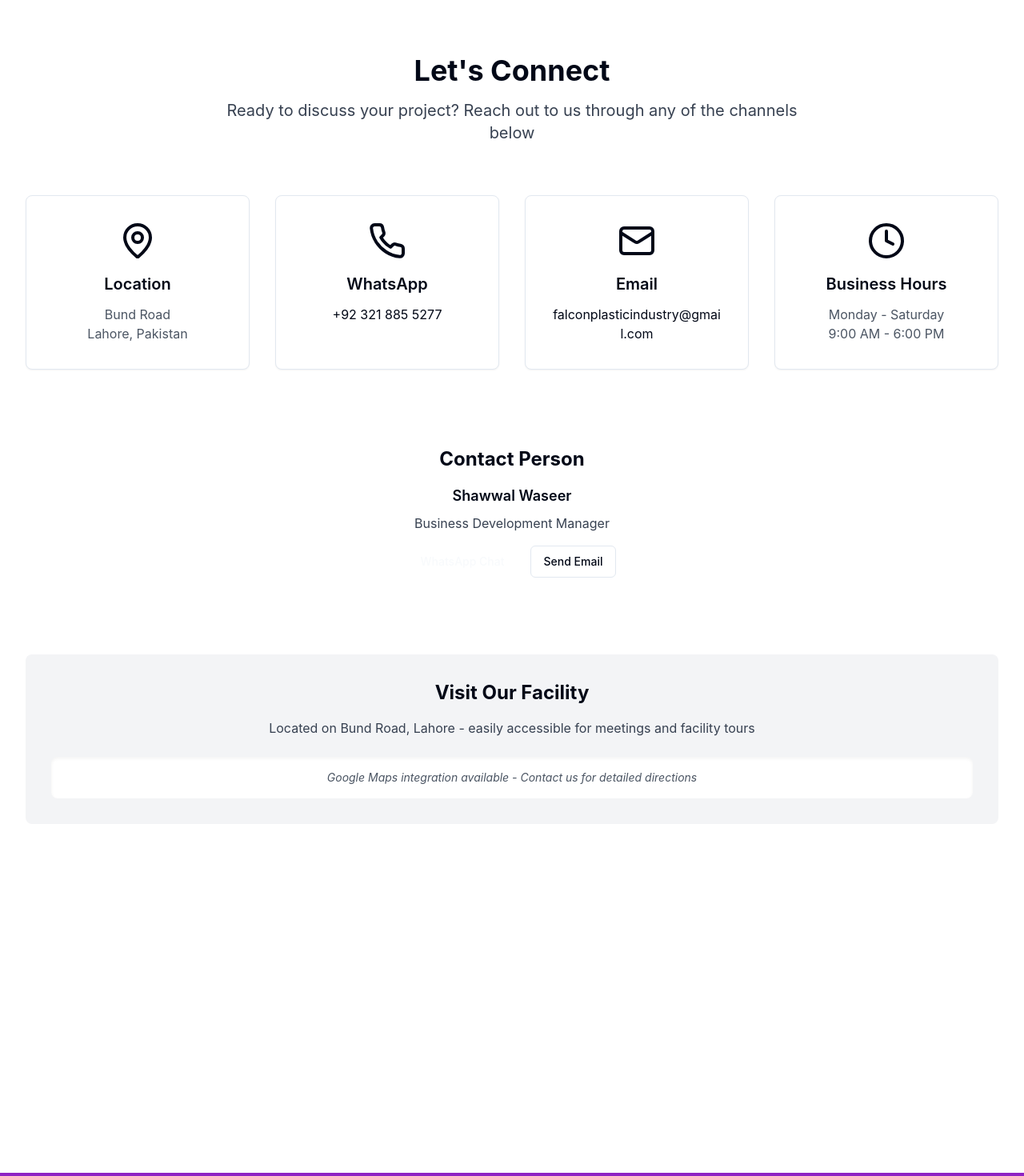
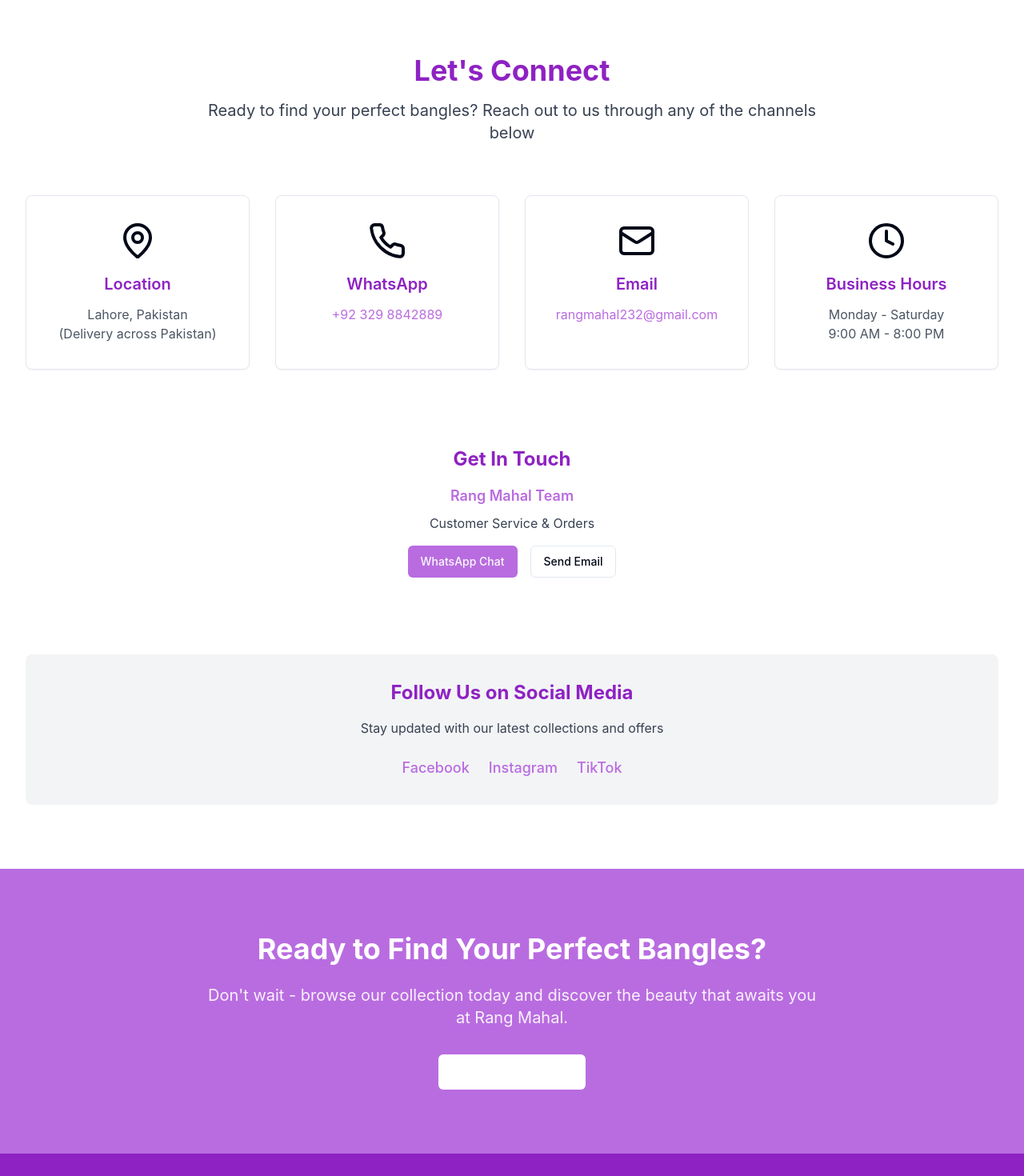
Before and after one commit to nawwalwaseer/falcon-plastic-web, a React (Vite) app: page /contact in a window 1280 px wide. Shown: the part 460-1930 px from the top of the page at 80% size. Built offline with nearby package versions, Linux system fonts and the light colour scheme.

Commit message:
Update About Us and Contact Us pages
Add content and styling to the About Us and Contact Us pages.

```diff
--- a/src/pages/Contact.tsx
+++ b/src/pages/Contact.tsx
@@ -14,12 +14,12 @@ const Contact = () => {
       <section
         className="relative h-96 flex items-center justify-center bg-cover bg-center"
         style={{
-          backgroundImage: `linear-gradient(rgba(33, 64, 154, 0.8), rgba(33, 64, 154, 0.8)), url('https://images.unsplash.com/photo-1518005020951-eccb494ad742?ixlib=rb-4.0.3&auto=format&fit=crop&w=2070&q=80')`
+          backgroundImage: `linear-gradient(rgba(139, 69, 19, 0.8), rgba(139, 69, 19, 0.8)), url('https://images.unsplash.com/photo-1515562141207-7a88fb7ce338?ixlib=rb-4.0.3&auto=format&fit=crop&w=2070&q=80')`
         }}
       >
         <div className="text-center text-white max-w-4xl mx-auto px-4">
           <h1 className="text-5xl font-bold mb-4">Contact Us</h1>
-          <p className="text-xl">Get in touch for all your plastic manufacturing needs</p>
+          <p className="text-xl">Get in touch for all your bangle needs</p>
         </div>
       </section>
 
@@ -27,99 +27,99 @@ const Contact = () => {
       <section className="py-20 bg-white">
         <div className="max-w-7xl mx-auto px-4 sm:px-6 lg:px-8">
           <div className="text-center mb-16">
-            <h2 className="text-4xl font-bold text-falcon-dark-blue mb-4">
+            <h2 className="text-4xl font-bold rm-dark-purple mb-4">
               Let's Connect
             </h2>
             <p className="text-xl text-gray-700 max-w-3xl mx-auto">
-              Ready to discuss your project? Reach out to us through any of the channels below
+              Ready to find your perfect bangles? Reach out to us through any of the channels below
             </p>
           </div>
 
           <div className="grid grid-cols-1 md:grid-cols-2 lg:grid-cols-4 gap-8 mb-16">
             <Card className="text-center hover:shadow-lg transition-shadow duration-300">
               <CardContent className="p-8">
-                <MapPin className="h-12 w-12 text-falcon-gold mx-auto mb-4" />
-                <h3 className="text-xl font-semibold text-falcon-dark-blue mb-3">
+                <MapPin className="h-12 w-12 text-rm-gold mx-auto mb-4" />
+                <h3 className="text-xl font-semibold rm-dark-purple mb-3">
                   Location
                 </h3>
                 <p className="text-gray-600">
-                  Bund Road<br />
-                  Lahore, Pakistan
+                  Lahore, Pakistan<br />
+                  (Delivery across Pakistan)
                 </p>
               </CardContent>
             </Card>
 
             <Card className="text-center hover:shadow-lg transition-shadow duration-300">
               <CardContent className="p-8">
-                <Phone className="h-12 w-12 text-falcon-gold mx-auto mb-4" />
-                <h3 className="text-xl font-semibold text-falcon-dark-blue mb-3">
+                <Phone className="h-12 w-12 text-rm-gold mx-auto mb-4" />
+                <h3 className="text-xl font-semibold rm-dark-purple mb-3">
                   WhatsApp
                 </h3>
                 <a
-                  href="https://wa.me/923218855277"
-                  className="text-falcon-blue hover:text-falcon-dark-blue transition-colors"
+                  href="https://wa.me/923298842889"
+                  className="rm-purple hover:rm-dark-purple transition-colors"
                 >
-                  +92 321 885 5277
+                  +92 329 8842889
                 </a>
               </CardContent>
             </Card>
 
             <Card className="text-center hover:shadow-lg transition-shadow duration-300">
               <CardContent className="p-8">
-                <Mail className="h-12 w-12 text-falcon-gold mx-auto mb-4" />
-                <h3 className="text-xl font-semibold text-falcon-dark-blue mb-3">
+                <Mail className="h-12 w-12 text-rm-gold mx-auto mb-4" />
+                <h3 className="text-xl font-semibold rm-dark-purple mb-3">
                   Email
                 </h3>
                 <a
-                  href="mailto:falconplasticindustry@gmail.com"
-                  className="text-falcon-blue hover:text-falcon-dark-blue transition-colors break-all"
+                  href="mailto:rangmahal232@gmail.com"
+                  className="rm-purple hover:rm-dark-purple transition-colors break-all"
                 >
-                  falconplasticindustry@gmail.com
+                  rangmahal232@gmail.com
                 </a>
               </CardContent>
             </Card>
 
             <Card className="text-center hover:shadow-lg transition-shadow duration-300">
               <CardContent className="p-8">
-                <Clock className="h-12 w-12 text-falcon-gold mx-auto mb-4" />
-                <h3 className="text-xl font-semibold text-falcon-dark-blue mb-3">
+                <Clock className="h-12 w-12 text-rm-gold mx-auto mb-4" />
+                <h3 className="text-xl font-semibold rm-dark-purple mb-3">
                   Business Hours
                 </h3>
                 <p className="text-gray-600">
                   Monday - Saturday<br />
-                  9:00 AM - 6:00 PM
+                  9:00 AM - 8:00 PM
                 </p>
               </CardContent>
             </Card>
           </div>
 
           {/* Contact Person */}
-          <div className="bg-falcon-light-blue/10 rounded-lg p-8 mb-16">
+          <div className="bg-rm-light-pink/10 rounded-lg p-8 mb-16">
             <div className="text-center">
-              <h3 className="text-2xl font-bold text-falcon-dark-blue mb-4">
-                Contact Person
+              <h3 className="text-2xl font-bold rm-dark-purple mb-4">
+                Get In Touch
               </h3>
               <div className="max-w-md mx-auto">
-                <p className="text-lg font-semibold text-falcon-blue mb-2">
-                  Shawwal Waseer
+                <p className="text-lg font-semibold rm-purple mb-2">
+                  Rang Mahal Team
                 </p>
                 <p className="text-gray-700 mb-4">
-                  Business Development Manager
+                  Customer Service & Orders
                 </p>
                 <div className="flex flex-col sm:flex-row gap-4 justify-center">
                   <a
-                    href="https://wa.me/923218855277"
+                    href="https://wa.me/923298842889"
                     target="_blank"
                     rel="noopener noreferrer"
                   >
-                    <Button className="bg-falcon-blue hover:bg-falcon-dark-blue w-full sm:w-auto">
+                    <Button className="bg-rm-purple hover:bg-rm-dark-purple w-full sm:w-auto">
                       WhatsApp Chat
                     </Button>
                   </a>
                   <a
-                    href="mailto:falconplasticindustry@gmail.com"
+                    href="mailto:rangmahal232@gmail.com"
                   >
-                    <Button variant="outline" className="border-falcon-blue text-falcon-blue hover:bg-falcon-blue hover:text-white w-full sm:w-auto">
+                    <Button variant="outline" className="border-rm-purple text-rm-purple hover:bg-rm-purple hover:text-white w-full sm:w-auto">
                       Send Email
                     </Button>
                   </a>
@@ -128,40 +128,59 @@ const Contact = () => {
             </div>
           </div>
 
-          {/* Map Section */}
+          {/* Social Media Section */}
           <div className="bg-gray-100 rounded-lg p-8 text-center">
-            <h3 className="text-2xl font-bold text-falcon-dark-blue mb-4">
-              Visit Our Facility
+            <h3 className="text-2xl font-bold rm-dark-purple mb-4">
+              Follow Us on Social Media
             </h3>
             <p className="text-gray-700 mb-6">
-              Located on Bund Road, Lahore - easily accessible for meetings and facility tours
+              Stay updated with our latest collections and offers
             </p>
-            <div className="bg-white rounded-lg p-4 shadow-inner">
-              <p className="text-sm text-gray-600 italic">
-                Google Maps integration available - Contact us for detailed directions
-              </p>
+            <div className="flex justify-center space-x-6">
+              <a
+                href="https://www.facebook.com/rangmahal"
+                target="_blank"
+                rel="noopener noreferrer"
+                className="rm-purple hover:rm-dark-purple transition-colors"
+              >
+                <span className="text-lg font-medium">Facebook</span>
+              </a>
+              <a
+                href="https://www.instagram.com/rangmahal.rm"
+                target="_blank"
+                rel="noopener noreferrer"
+                className="rm-purple hover:rm-dark-purple transition-colors"
+              >
+                <span className="text-lg font-medium">Instagram</span>
+              </a>
+              <a
+                href="https://www.tiktok.com/@rangmahal.rm"
+                target="_blank"
+                rel="noopener noreferrer"
+                className="rm-purple hover:rm-dark-purple transition-colors"
+              >
+                <span className="text-lg font-medium">TikTok</span>
+              </a>
             </div>
           </div>
         </div>
       </section>
 
       {/* CTA Section */}
-      <section className="py-20 bg-falcon-blue text-white">
+      <section className="py-20 bg-rm-purple text-white">
         <div className="max-w-7xl mx-auto px-4 sm:px-6 lg:px-8 text-center">
           <h2 className="text-4xl font-bold mb-6">
-            Ready to Start Your Project?
+            Ready to Find Your Perfect Bangles?
           </h2>
           <p className="text-xl mb-8 max-w-3xl mx-auto opacity-90">
-            Don't wait - reach out to us today and let's discuss how we can help
-            with your plastic manufacturing requirements.
+            Don't wait - browse our collection today and discover the beauty
+            that awaits you at Rang Mahal.
           </p>
           <a
-            href="https://wa.me/923218855277"
-            target="_blank"
-            rel="noopener noreferrer"
+            href="/shop"
           >
-            <Button size="lg" variant="secondary" className="bg-white text-falcon-blue hover:bg-gray-100">
-              Start Conversation
+            <Button size="lg" variant="secondary" className="bg-white text-rm-purple hover:bg-gray-100">
+              Browse Collection
             </Button>
           </a>
         </div>
```
Also changed, not shown: src/pages/About.tsx (+51 -49 lines).
